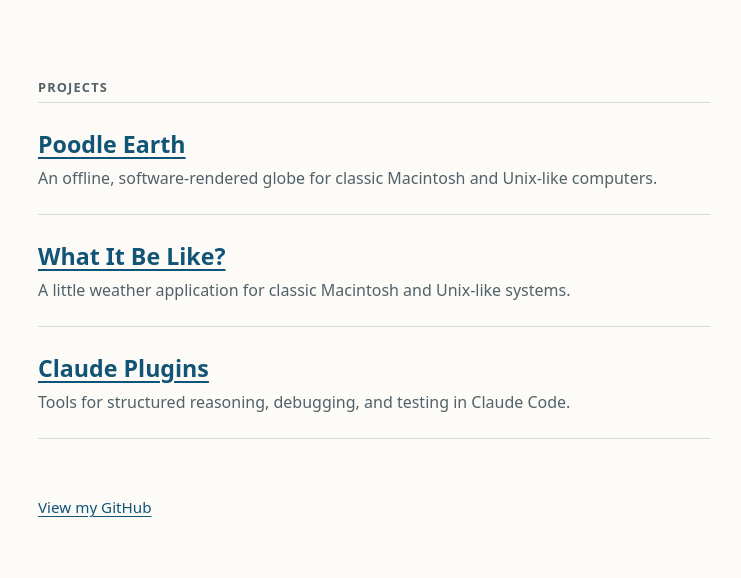
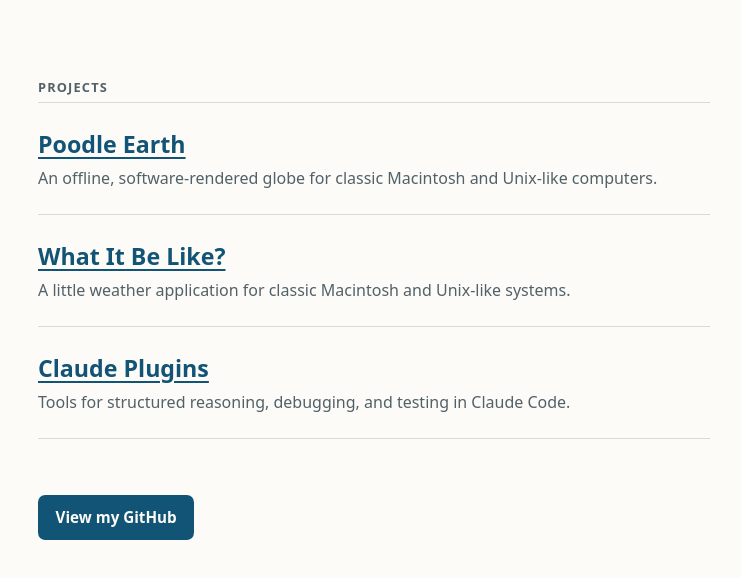
Before and after one commit to jackwillis/jackwillis.github.io, a plain HTML site: page index.html in a window 1280 px wide. Shown: the part 234-812 px from the top of the page, without its empty margins (266-1007 px from the left). Drawn offline with Linux system fonts and the light colour scheme.

Commit message:
site: style accessible GitHub CTA for light and dark themes

```diff
--- a/style.css
+++ b/style.css
@@ -102,3 +102,22 @@ footer {
   color: var(--muted);
   font-size: .95rem;
 }
+
+.github-cta {
+  display: inline-block;
+  padding: .75rem 1.1rem;
+  border-radius: .45rem;
+  background: var(--link);
+  color: var(--background);
+  font-weight: 650;
+  line-height: 1.4;
+  text-decoration: none;
+  transition: opacity 140ms ease;
+}
+
+.github-cta:hover { opacity: .85; }
+.github-cta:focus-visible { outline-offset: 5px; }
+
+@media (prefers-reduced-motion: reduce) {
+  .github-cta { transition: none; }
+}
```
